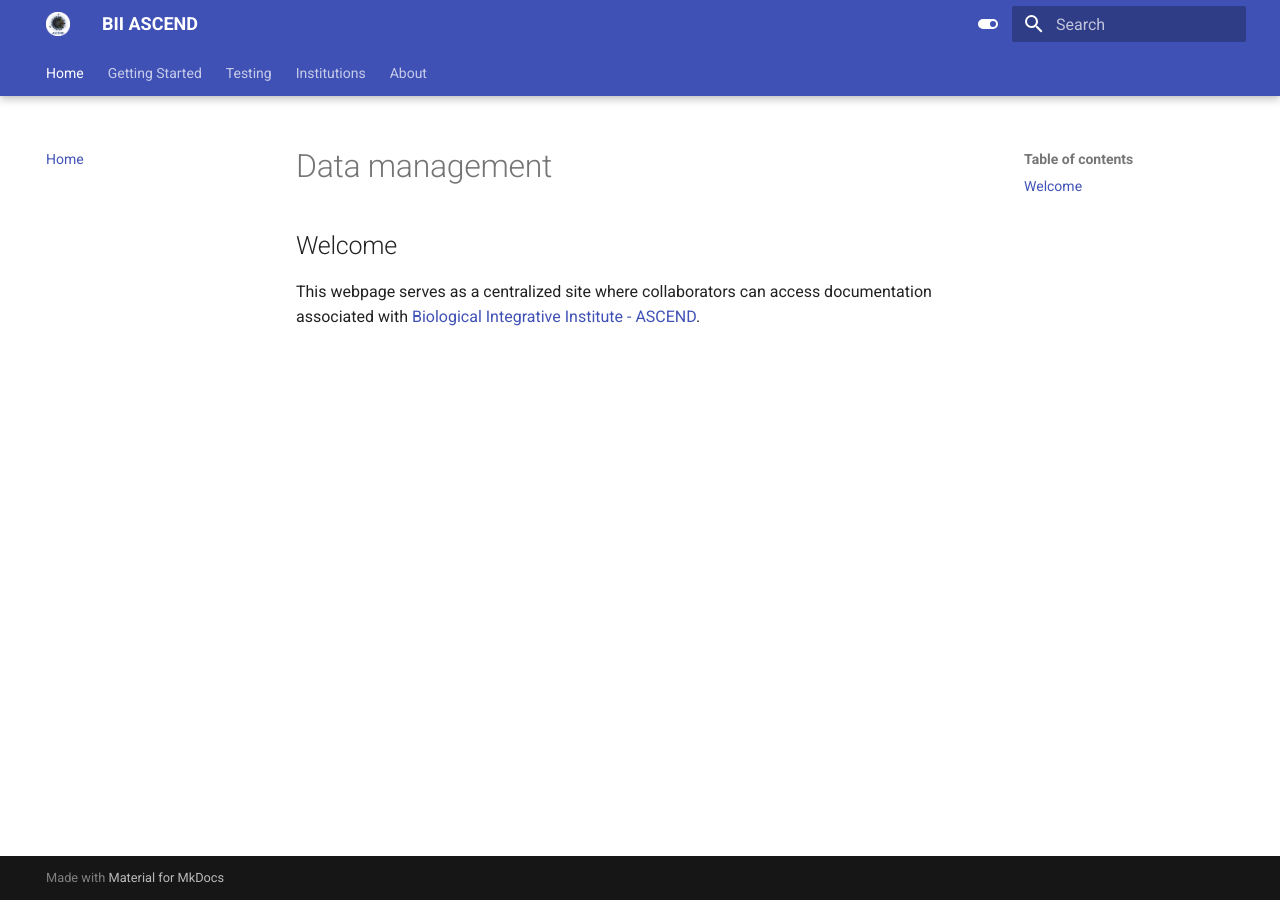
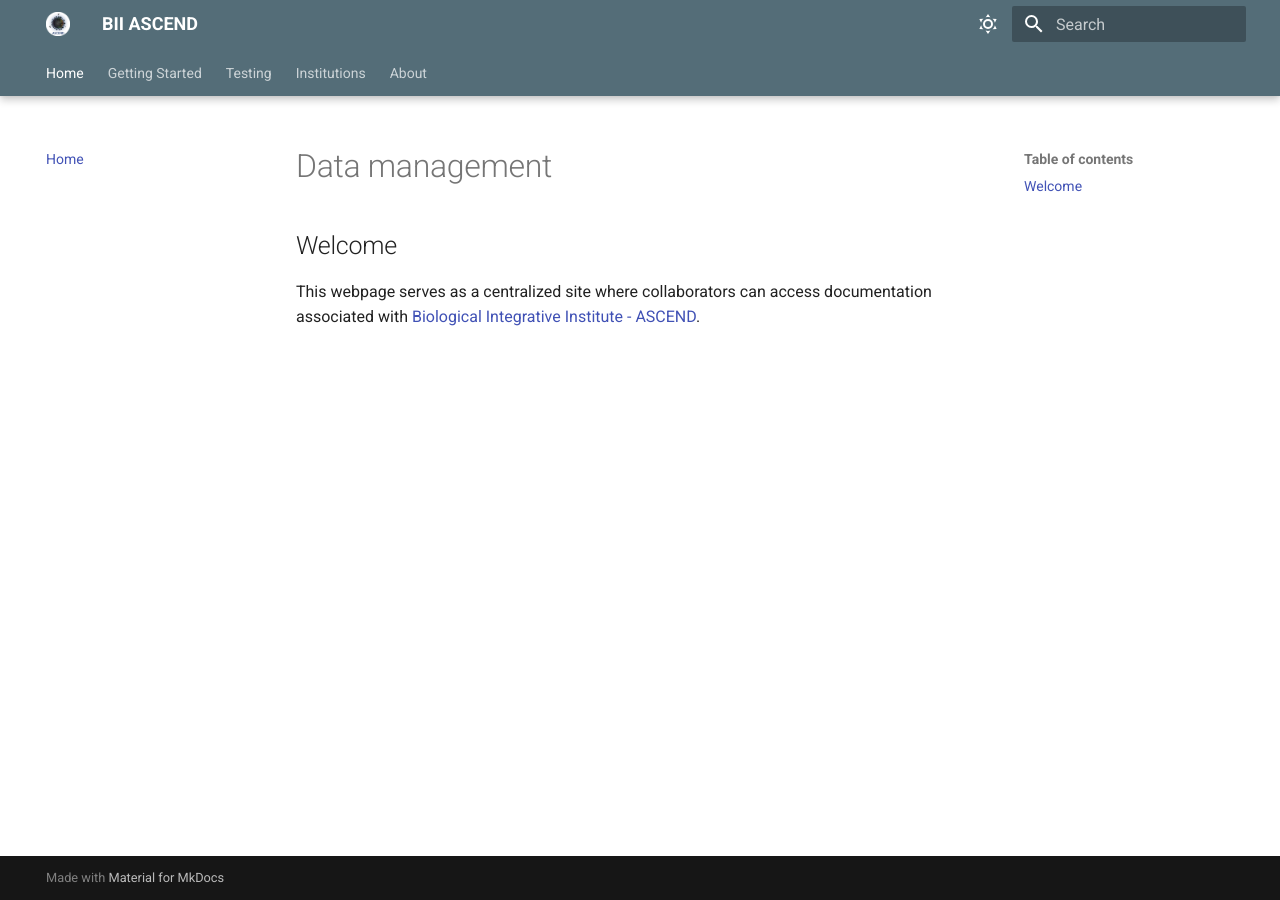
Before and after one commit to ASCEND-BII/Data-management, an MkDocs documentation site: the page built from docs/index.md, in a window 1280 px wide. Built offline with MkDocs 1.6.1 and Material for MkDocs 9.7.7, drawn with Linux system fonts in a browser that asks for light colours.

Commit message:
7.13.2022

```diff
--- a/mkdocs.yml
+++ b/mkdocs.yml
@@ -4,16 +4,16 @@ theme:
   logo: 'Logo+circle.png'
   palette:
     - scheme: default
-      primary: indigo
-      accent: indigo
+      primary: blue grey
+      accent: green
       toggle:
-        icon: material/toggle-switch
+        icon: material/weather-sunny
         name: Switch to light mode
     - scheme: slate
       primary: blue
-      accent: blue
+      accent: lime green
       toggle:
-        icon: material/toggle-switch-off-outline
+        icon: material/weather-night
         name: Switch to dark mode
   features:
     - navigation.tabs
```
Also changed, not shown: site/404.html, site/Getting-Started/index.html, site/UMNpublications/index.html, site/UWpublications/index.html, site/index.html, site/sampleUMN/index.html, site/sampleUW/index.html, 1 other file.
